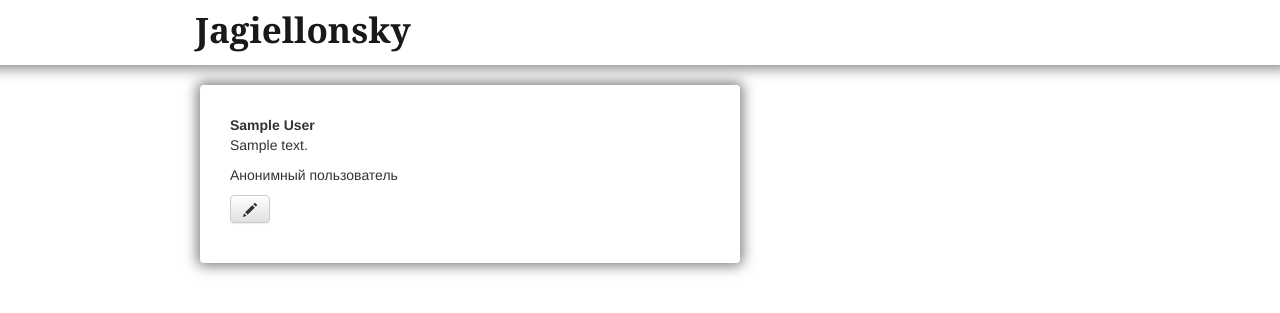
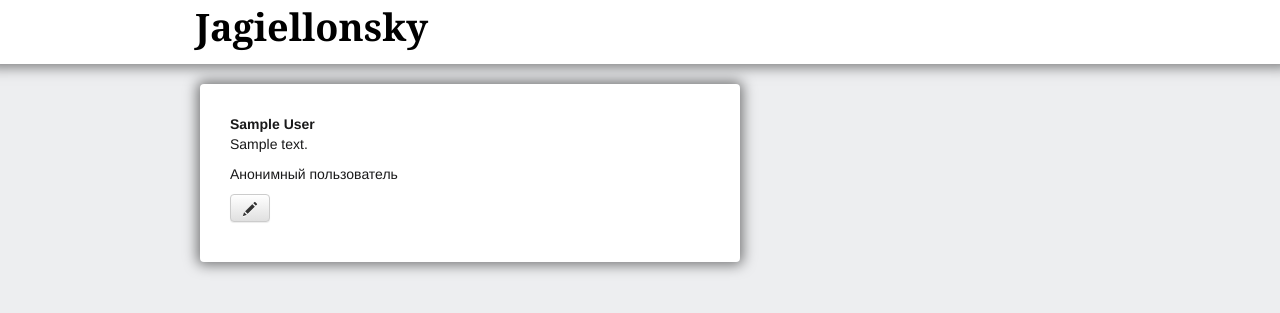
Before and after one commit to rodionIlnitskey/Jagiellon, a Django app: page /post/1/ in a window 1280 px wide. Shown: the top 313 px of the page. Run offline with Django 3.2, Linux system fonts and the light colour scheme; tables that the repository leaves empty hold one stand-in row (values such as "Sample post"); parts of the project's set-up code (start-up, migrations or seed data) failed here and were passed over; some libraries are stand-ins or nearby versions.

Commit message:
Изменение дизайна

```diff
--- a/articles/static/css/authorpost.css
+++ b/articles/static/css/authorpost.css
@@ -1,7 +1,6 @@
 body {
   color: #19191A;
   background-color: #EDEEF0;
-
 }
 
 .obsh {
@@ -21,8 +20,7 @@ body {
 header {
   font-family: Georgia, serif;
   background-color: #ffffff;
-    color: #19191A;
-    margin-top: -15px;
+  margin-top: -20px;
   margin-bottom: 1px;
   margin-left: -10px;
   margin-right: -7px;
@@ -36,9 +34,7 @@ header {
 header a{
   text-decoration: none;
   font-weight:bold;
-
   color: #19191A;
   margin-left: 155px;
-  font-size: 250%;
-
+  font-size: 270%;
 }
--- a/articles/templates/articles/authorpost.html
+++ b/articles/templates/articles/authorpost.html
@@ -6,11 +6,12 @@
 <link rel="stylesheet" href="//maxcdn.bootstrapcdn.com/bootstrap/3.2.0/css/bootstrap.min.css">
         <link rel="stylesheet" href="//maxcdn.bootstrapcdn.com/bootstrap/3.2.0/css/bootstrap-theme.min.css">
         <link href='//fonts.googleapis.com/css?family=Lobster&subset=latin,latin-ext' rel='stylesheet' type='text/css'>
+        <link rel="stylesheet" href="{% static "css/authorpost.css" %}"/>
 
 {% block content %}
 
 <header>
-  <a href="{% url 'articles:index' %}">Jagiellonsky</a>
+  <a href="{% url 'articles:index' %}"style="color:#000000;">Jagiellonsky</a>
 </header>
 
 <div class="obsh">
```
Also changed, not shown: articles/static/css/index.css (+25 -3 lines). Lines whose indentation alone changed are shown as unchanged.
